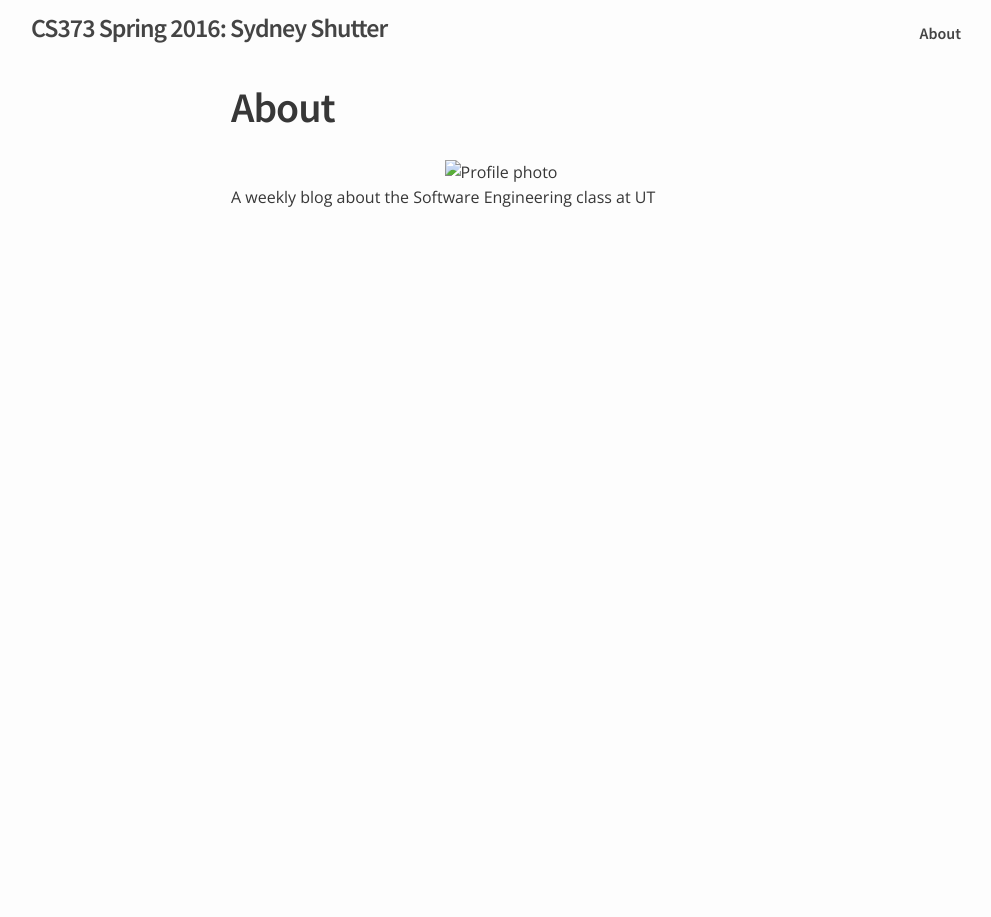
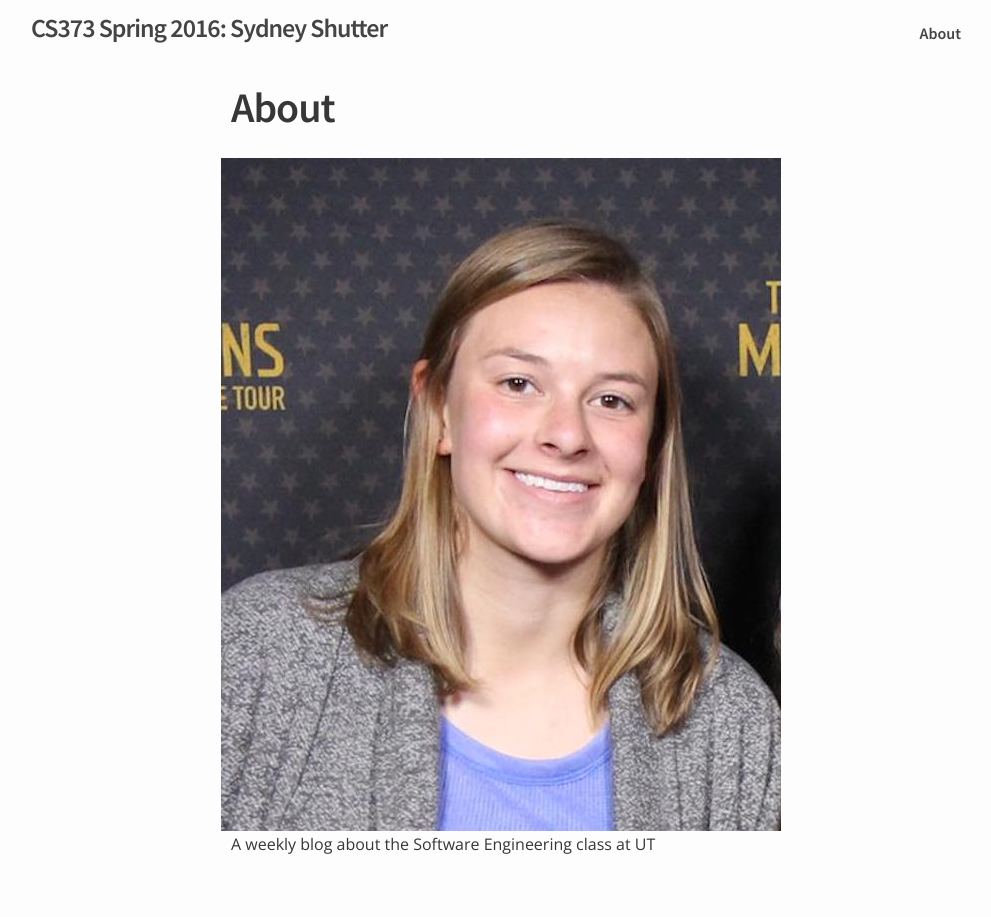
Before and after one commit to seshutter/CS373-Blog, a Jekyll site: the page built from about.md, in a window 1280 px wide. Shown: the whole page, without its empty margins (139-1130 px from the left). Built offline with Jekyll 4.4.1, drawn with Linux system fonts in a browser that asks for light colours.

Commit message:
Fixed profile pic in about section

```diff
--- a/_layouts/page.html
+++ b/_layouts/page.html
@@ -8,7 +8,7 @@ layout: default
   </header>
 
   <div class="post-content">
-  	{% include image.html img='/profilephoto.jpg' title='Profile photo' %}
+  	{% include image.html img='/IMG_8254 copy.jpg' title='Profile photo' %}
     {{ content }}
   </div>
 
```
